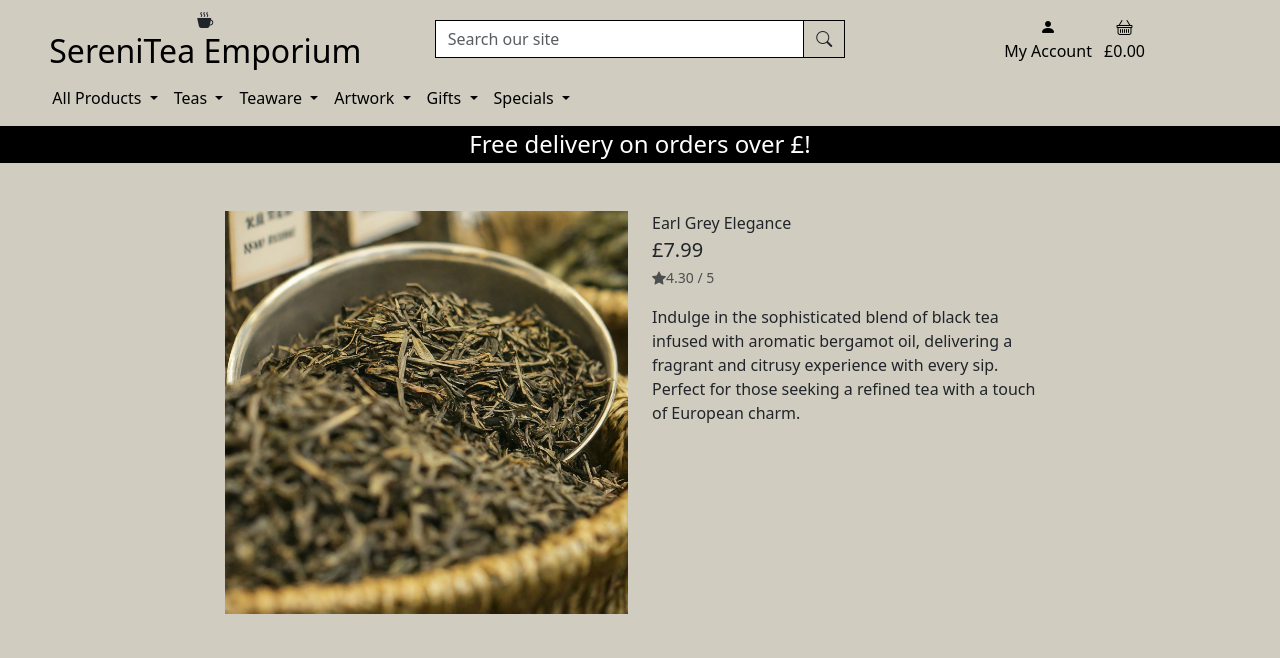
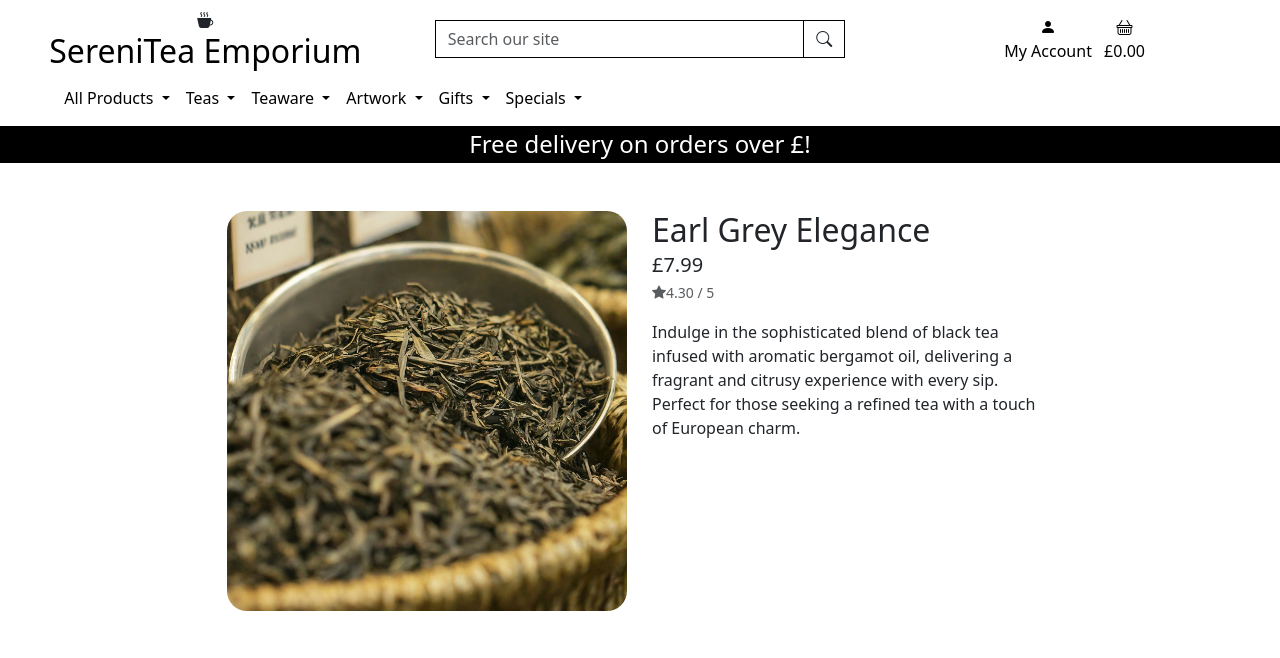
Before and after one commit to mikiburgess/MP4-SereniTea, a Django app: page /products/10 in a window 1280 px wide. Shown: the top 658 px of the page. Run offline with Django 3.2, Linux system fonts and the light colour scheme; data comes from the database, SQL or seed files in the repository.

Commit message:
STYLE: Update formatting of product pages

```diff
--- a/home/templates/home/index.html
+++ b/home/templates/home/index.html
@@ -14,5 +14,7 @@
 {% block content %}
 <hr>
 <h1>Hello there! Welcome to the Serenitea Emporium</h1>
-<a href="{% url 'products' %}" class="site-btn btn rounded-0" role="button" data-bs-toggle="button">Shop Now</a>
+<a href="{% url 'products' %}" class="site-btn btn rounded-0" role="button" >
+    View the products
+</a>
 {% endblock %}
--- a/products/templates/products/product_detail.html
+++ b/products/templates/products/product_detail.html
@@ -18,14 +18,14 @@
             {% if product.description|length > 500 %}
             <!-- Long description - include text below product image -->
                 <div class="col-10 offset-1">
-                    <div class="image-container my-5">
+                    <div class="image-container my-5 text-center">
                         {% if product.image %}
                             <a href="{{ product.image.url }}" target="_blank">
-                                <img class="card-img-top img-fluid" src="{{ product.image.url }}" alt="{{ product.name }}">
+                                <img class="card-img-top img-fluid product-img-center" src="{{ product.image.url }}" alt="{{ product.name }}">
                             </a>
                             {% else %}
                             <a href="">
-                                <img class="card-img-top img-fluid" src="{{ MEDIA_URL }}noimage.png" alt="{{ product.name }}">
+                                <img class="card-img-top img-fluid product-img-center" src="{{ MEDIA_URL }}noimage.png" alt="{{ product.name }}">
                             </a>
                         {% endif %}
                     </div>
@@ -33,14 +33,14 @@
             {% else %}
             <!-- Short description - include text alongside product image -->
                 <div class="col-12 col-md-6 col-lg-4 offset-lg-2">
-                    <div class="image-container my-5">
+                    <div class="image-container my-5 text-center">
                         {% if product.image %}
                             <a href="{{ product.image.url }}" target="_blank">
-                                <img class="card-img-top img-fluid" src="{{ product.image.url }}" alt="{{ product.name }}">
+                                <img class="card-img-top img-fluid product-img" src="{{ product.image.url }}" alt="{{ product.name }}">
                             </a>
                             {% else %}
                             <a href="">
-                                <img class="card-img-top img-fluid" src="{{ MEDIA_URL }}noimage.png" alt="{{ product.name }}">
+                                <img class="card-img-top img-fluid product-img" src="{{ MEDIA_URL }}noimage.png" alt="{{ product.name }}">
                             </a>
                         {% endif %}
                     </div>
@@ -48,7 +48,7 @@
             {% endif %}
             <div class="col-12 col-md-6 col-lg-4">
                 <div class="product-details-container mb-5 mt-md-5">
-                    <p class="mb-0">{{ product.friendly_name }}</p>
+                    <h2 class="mb-0">{{ product.friendly_name }}</h2>
                     <p class="lead mb-0 text-left font-weight-bold">£{{ product.price }}</p>
                     {% if product.rating %}
                         <small class="text-muted"><i class="bi bi-star-fill"></i>{{ product.rating }} / 5</small>
--- a/static/css/base.css
+++ b/static/css/base.css
@@ -14,9 +14,9 @@ html {
     height: 100%;
 }
 
-nav
+nav, #topnav
 {
-    background-color: var(--timberwolf);
+    /* background-color: var(--timberwolf); */
 }
 
 /* ensure background image stays center of page */
@@ -25,18 +25,25 @@ body {
     /* opacity: 0.5; */
     /* background-size: cover; */
     height: calc(100vh - 164px);
-    background-color: var(--timberwolf);
+    /* background-color: var(--timberwolf); */
 }
 
 .site-btn {
 
     background-color: white;
     color: black;
-    border: 2px solid #04AA6D; /* Green */
+    border: 2px solid var(--timberwolf);
     text-align: center;
     text-transform: uppercase;
     border-radius: 0;
     padding: 0 2;
+}
+
+/* ---------------------------------------------- FONT STYLES */
+.sku {
+    font-size: 0.75rem;
+    font-style: italic;
+    text-align: left;
 }
 
 /* --------------------------------------------------- IMAGES */
@@ -49,4 +56,17 @@ body {
     opacity: 0.5;
 }
 
+.product-img, .product-img-center {
+    border-radius: 5%;
+    min-height: 200px;
+    min-width: 200px;
+    max-height: 400px;
+    max-width: 400px;
+}
+
+.product-image-center {
+    display: block;
+    width: auto;
+    margin: auto;
+}
 /* -------------------------------------------- MEDIA QUERIES */
--- a/templates/base.html
+++ b/templates/base.html
@@ -70,6 +70,7 @@
 
     <div class="row bg-white">
       <nav class="navbar navbar-expand-lg navbar-light w-100">
+        <div class="container-fluid">
           <button class="navbar-toggler" type="button"
               data-bs-toggle="offcanvas" data-bs-target="#products-nav"
               aria-controls="products-nav" aria-expanded="false" aria-label="Toggle navigation">
@@ -77,6 +78,7 @@
           </button>
           {% include 'includes/mobile-top-nav.html' %}
           {% include 'includes/products-nav.html' %}
+        </div>
       </nav>
     </div>
 
```
Also changed, not shown: products/templates/products/products.html (+3 -12 lines). Lines whose indentation alone changed are shown as unchanged.
